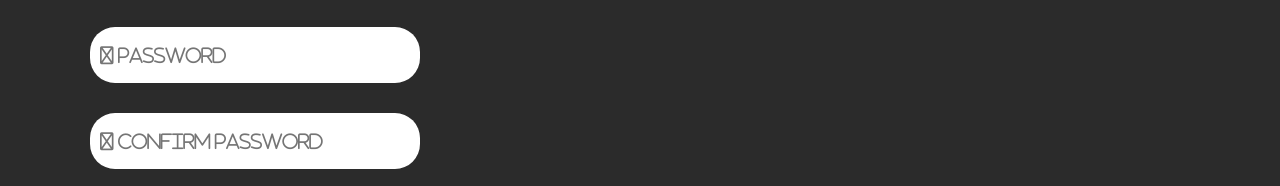
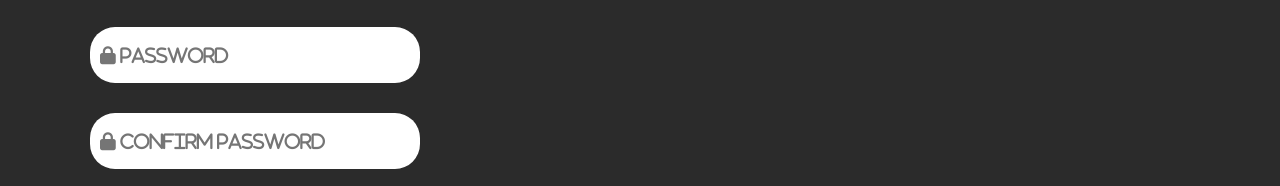
Before and after one commit to DoctorJunaid/figma_Project, a plain HTML site: page sign-up/sign-up.html in a window 1280 px wide. Shown: the part 465-651 px from the top of the page. Drawn offline with Linux system fonts and the light colour scheme; a web font is replaced by a local one.

Commit message:
Update password input icons to solid style for improved visual consistency

```diff
--- a/sign-up/sign-up.html
+++ b/sign-up/sign-up.html
@@ -60,8 +60,8 @@
             <form action="#" method="post">
                 <input type="text" placeholder="&#xf007; Full Name" class="fa-regular fa-user" aria-label="Full Name">
                 <input type="email" placeholder="&#xf0e0; Email" class="fa-regular fa-envelope" aria-label=" Email">
-                <input type="password" placeholder="&#Xf023; Password" class="fa-regular fa-lock" aria-label=" Password">
-                <input type="password" placeholder="&#xf023; Confirm Password" class="fa-regular fa-lock" aria-label="Confirm Password">
+                <input type="password" placeholder="&#Xf023; Password" class="fa-solid fa-lock" aria-label=" Password">
+                <input type="password" placeholder="&#xf023; Confirm Password" class="fa-solid fa-lock" aria-label="Confirm Password">
                 <button type="submit">Create account</button>
             </form>
 
```
